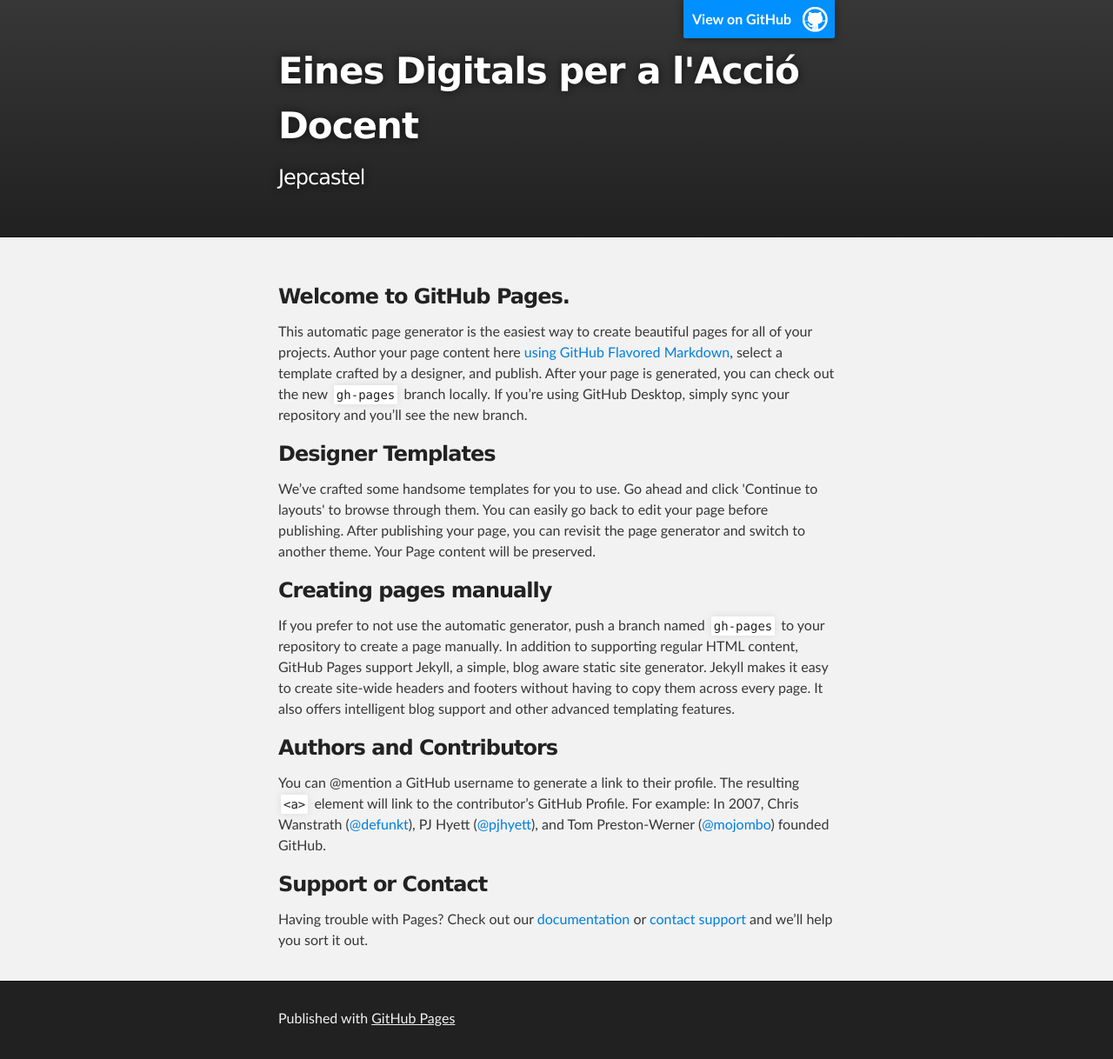
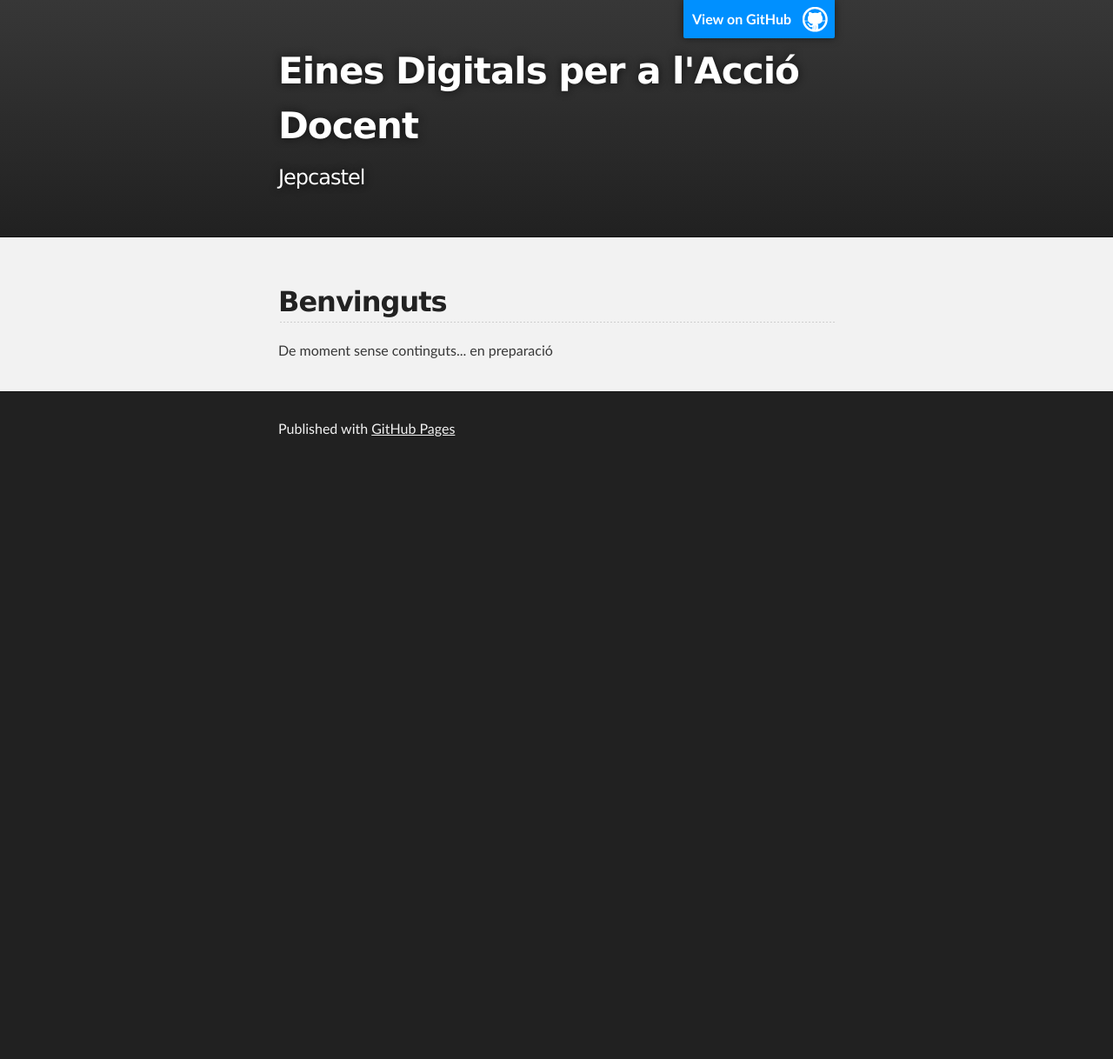
Before and after one commit to jepcastel/github.io, a Jekyll site: the page index.html, which Jekyll copies as it is, in a window 1280 px wide. Shown: the whole page at 87% size. Built offline with Jekyll 4.4.1, drawn with Linux system fonts in a browser that asks for light colours; after the commit the page ends 900 px from its top, so only the background shows below that.

Commit message:
Replace master branch with page content via GitHub

```diff
--- a/index.html
+++ b/index.html
@@ -27,21 +27,9 @@
     <!-- MAIN CONTENT -->
     <div id="main_content_wrap" class="outer">
       <section id="main_content" class="inner">
-        <h3>
-<a id="welcome-to-github-pages" class="anchor" href="#welcome-to-github-pages" aria-hidden="true"><span aria-hidden="true" class="octicon octicon-link"></span></a>Welcome to GitHub Pages.</h3>
-<p>This automatic page generator is the easiest way to create beautiful pages for all of your projects. Author your page content here <a href="https://guides.github.com/features/mastering-markdown/">using GitHub Flavored Markdown</a>, select a template crafted by a designer, and publish. After your page is generated, you can check out the new <code>gh-pages</code> branch locally. If you’re using GitHub Desktop, simply sync your repository and you’ll see the new branch.</p>
-<h3>
-<a id="designer-templates" class="anchor" href="#designer-templates" aria-hidden="true"><span aria-hidden="true" class="octicon octicon-link"></span></a>Designer Templates</h3>
-<p>We’ve crafted some handsome templates for you to use. Go ahead and click 'Continue to layouts' to browse through them. You can easily go back to edit your page before publishing. After publishing your page, you can revisit the page generator and switch to another theme. Your Page content will be preserved.</p>
-<h3>
-<a id="creating-pages-manually" class="anchor" href="#creating-pages-manually" aria-hidden="true"><span aria-hidden="true" class="octicon octicon-link"></span></a>Creating pages manually</h3>
-<p>If you prefer to not use the automatic generator, push a branch named <code>gh-pages</code> to your repository to create a page manually. In addition to supporting regular HTML content, GitHub Pages support Jekyll, a simple, blog aware static site generator. Jekyll makes it easy to create site-wide headers and footers without having to copy them across every page. It also offers intelligent blog support and other advanced templating features.</p>
-<h3>
-<a id="authors-and-contributors" class="anchor" href="#authors-and-contributors" aria-hidden="true"><span aria-hidden="true" class="octicon octicon-link"></span></a>Authors and Contributors</h3>
-<p>You can @mention a GitHub username to generate a link to their profile. The resulting <code>&lt;a&gt;</code> element will link to the contributor’s GitHub Profile. For example: In 2007, Chris Wanstrath (<a class="user-mention" data-hovercard-type="user" data-hovercard-url="/users/defunkt/hovercard" data-octo-click="hovercard-link-click" data-octo-dimensions="link_type:self" href="https://github.com/defunkt">@defunkt</a>), PJ Hyett (<a class="user-mention" data-hovercard-type="user" data-hovercard-url="/users/pjhyett/hovercard" data-octo-click="hovercard-link-click" data-octo-dimensions="link_type:self" href="https://github.com/pjhyett">@pjhyett</a>), and Tom Preston-Werner (<a class="user-mention" data-hovercard-type="user" data-hovercard-url="/users/mojombo/hovercard" data-octo-click="hovercard-link-click" data-octo-dimensions="link_type:self" href="https://github.com/mojombo">@mojombo</a>) founded GitHub.</p>
-<h3>
-<a id="support-or-contact" class="anchor" href="#support-or-contact" aria-hidden="true"><span aria-hidden="true" class="octicon octicon-link"></span></a>Support or Contact</h3>
-<p>Having trouble with Pages? Check out our <a href="https://help.github.com/pages">documentation</a> or <a href="https://github.com/contact">contact support</a> and we’ll help you sort it out.</p>
+        <h2>
+<a id="benvinguts" class="anchor" href="#benvinguts" aria-hidden="true"><span aria-hidden="true" class="octicon octicon-link"></span></a>Benvinguts</h2>
+<p>De moment sense continguts... en preparació</p>
       </section>
     </div>
 
```
Also changed, not shown: params.json (+1 -1 lines).
